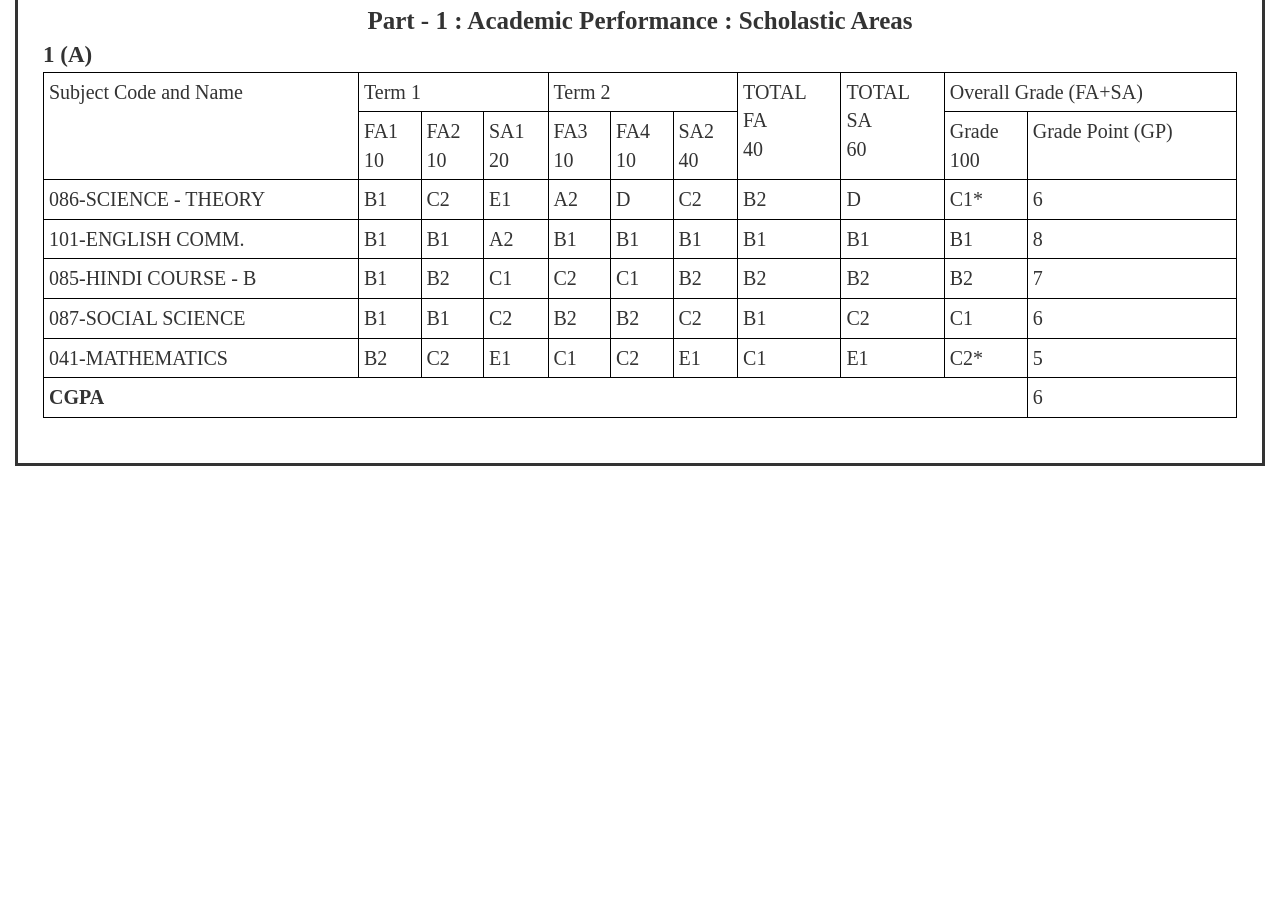
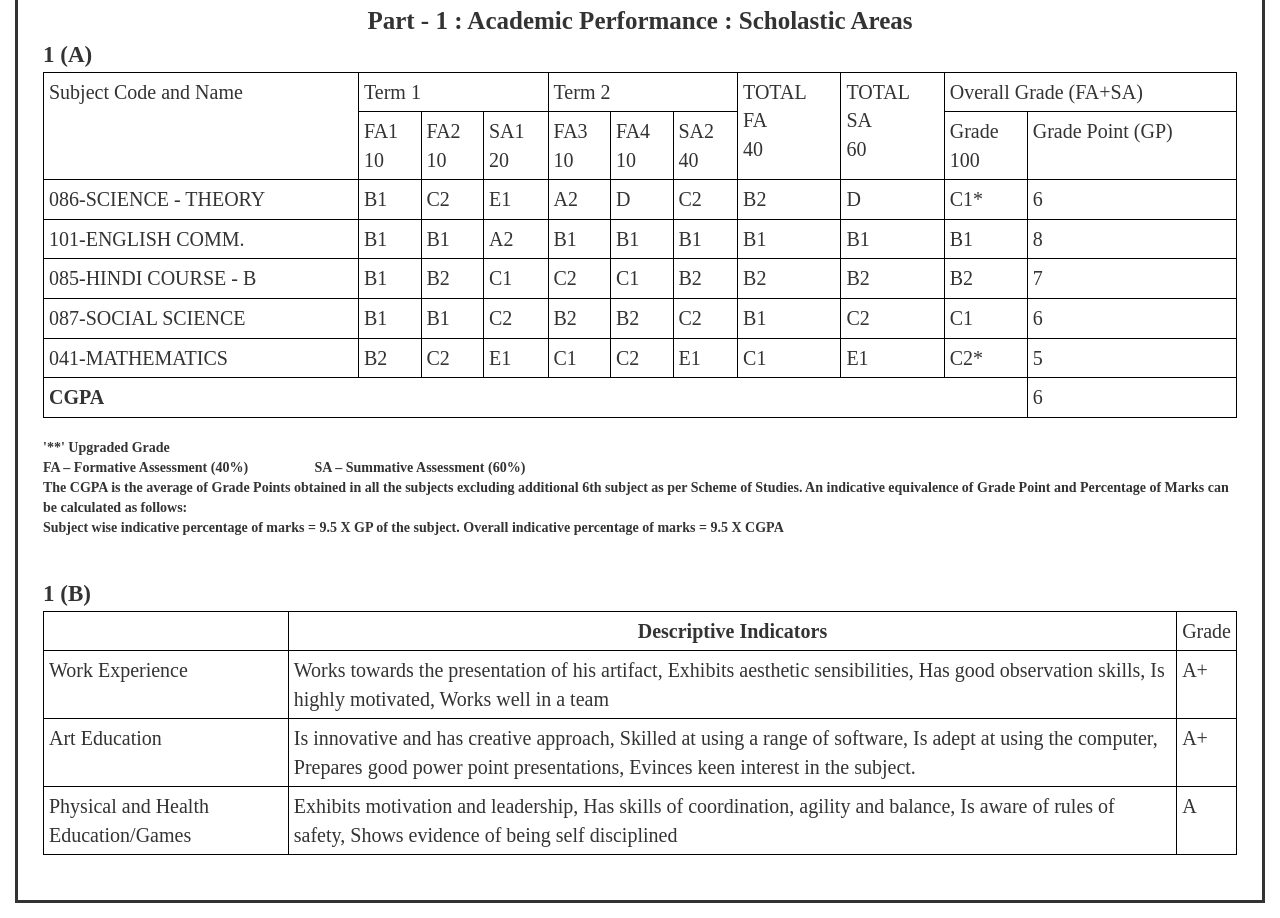
Before and after one commit to karanabhi/ReportCard, a plain HTML site: page ReportCard/public_html/index.html in a window 1280 px wide. Shown: the part 397-1315 px from the top of the page. Before the commit the page ends 878 px from the top, so only its background shows below. Drawn offline with Linux system fonts and the light colour scheme.

Commit message:
Descriptive indicaors completed

```diff
--- a/ReportCard/public_html/CSS/stylesheet.css
+++ b/ReportCard/public_html/CSS/stylesheet.css
@@ -37,3 +37,9 @@
 .cgpa{
     font-weight: bolder;
 }
+.fnt_bld{
+    font-weight: 600;
+}
+.centre{
+    text-align: center;
+}
--- a/ReportCard/public_html/index.html
+++ b/ReportCard/public_html/index.html
@@ -197,7 +197,54 @@
             </table>
         </div>
 
+        <div class="fnt_bld">
+            <div class="cgpa">'**' Upgraded Grade</div>
+            FA – Formative Assessment (40%) &nbsp;&nbsp;&nbsp;&nbsp;&nbsp;&nbsp;&nbsp;&nbsp;&nbsp;&nbsp;&nbsp;&nbsp;&nbsp;&nbsp;&nbsp;&nbsp;&nbsp;&nbsp;SA – Summative Assessment (60%)
+            <br/>
+            The CGPA is the average of Grade Points obtained in all the subjects excluding additional 6th subject as per Scheme of Studies.
+            An indicative equivalence of Grade Point and Percentage of Marks can be calculated as follows:
+            <br/>
+            Subject wise indicative percentage of marks = 9.5 X GP of the subject.
+            Overall indicative percentage of marks = 9.5 X CGPA
+        </div>
 
+        <br/><br/>
+
+        <div class="sub_part">
+            1 (B)
+        </div>
+
+        <div class="grade_table">
+            <table class="table table-condensed table-hover table-bordered table-responsive">
+                <tr>
+                    <th></th>
+                    <th class="centre">
+                        Descriptive Indicators
+                    </th>
+                    <td>
+                        Grade
+                    </td>
+                </tr>
+                <tr>
+                    <td>Work Experience</td>
+                    <td>Works towards the presentation of his artifact, Exhibits aesthetic sensibilities, Has good
+                        observation skills, Is highly motivated, Works well in a team</td>
+                    <td>A+</td>
+                </tr>
+                <tr>
+                    <td>Art Education</td>
+                    <td>Is innovative and has creative approach, Skilled at using a range of software, Is adept at using the
+                        computer, Prepares good power point presentations, Evinces keen interest in the subject.</td>
+                    <td>A+</td>
+                </tr>
+                <tr>
+                    <td>Physical and Health Education/Games</td>
+                    <td>Exhibits motivation and leadership, Has skills of coordination, agility and balance, Is aware of
+                        rules of safety, Shows evidence of being self disciplined</td>
+                    <td>A</td>
+                </tr>
+            </table>
+        </div>
 
     </body>
 </html>
```
